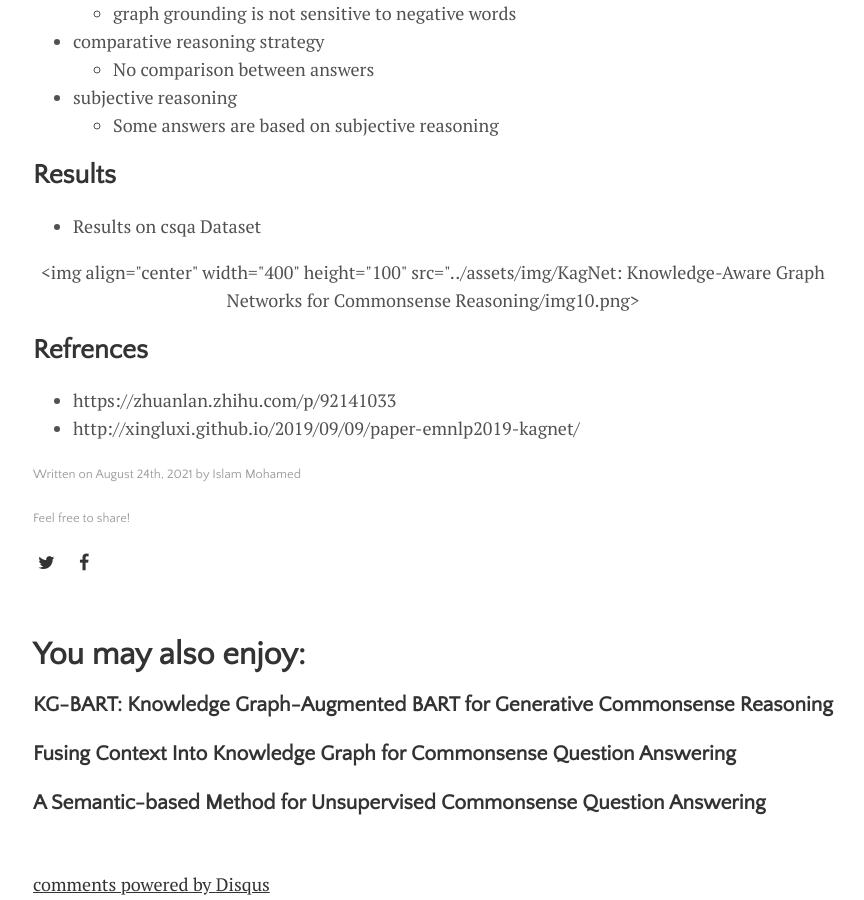
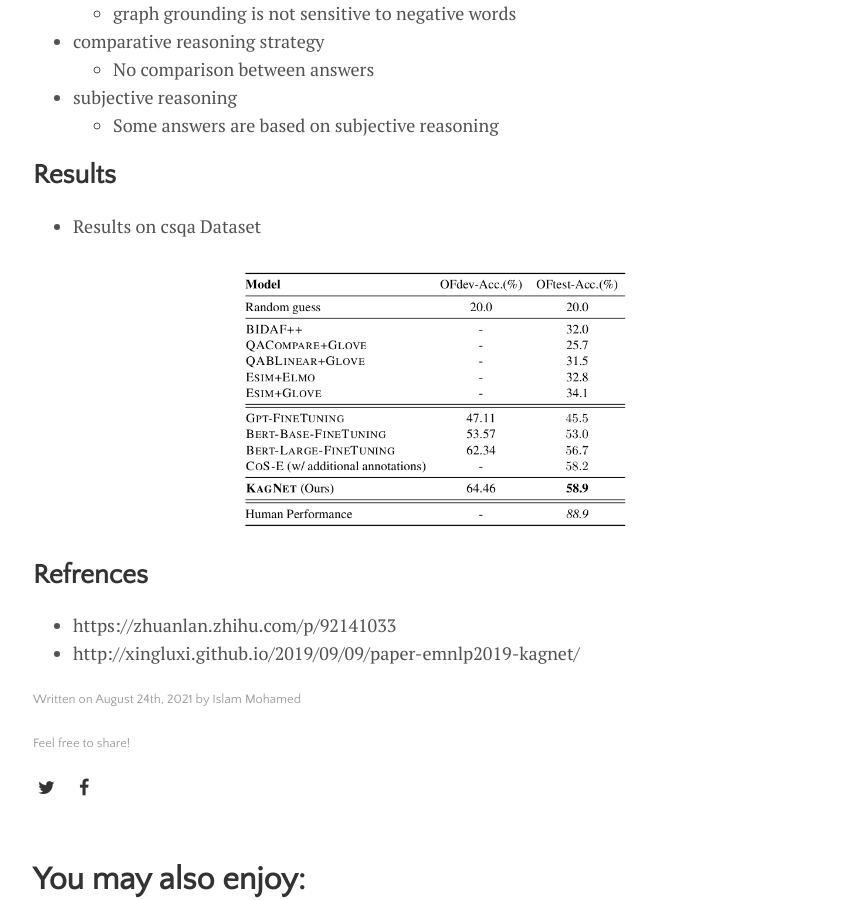
Before and after one commit to IslamMohamedMosaad/IslamMohamedMosaad.github.io, a Jekyll site: the page built from _posts/2021-08-24-KagNet: Knowledge-Aware Graph Networks for Commonsense Reasoning.md, in a window 1280 px wide and 900 px high, scrolled down 4826 px. Shown: the whole window, without its empty margins (207-1071 px from the left). Built offline with Jekyll 4.4.1, drawn with Linux system fonts in a browser that asks for light colours; comment, search, counter and statistics services are not loaded.

Commit message:
Update 2021-08-24-KagNet: Knowledge-Aware Graph Networks for Commonsense Reasoning.md

```diff
--- a/_posts/2021-08-24-KagNet: Knowledge-Aware Graph Networks for Commonsense Reasoning.md
+++ b/_posts/2021-08-24-KagNet: Knowledge-Aware Graph Networks for Commonsense Reasoning.md
@@ -120,9 +120,11 @@ image: KagNet_img1.jpg
 
 ## Results
 - Results on csqa Dataset
+
 <p align="center">
-<img align="center" width="400" height="100" src="../assets/img/KagNet: Knowledge-Aware Graph Networks for Commonsense Reasoning/img10.png>
+<img align="center" width="400" height="100" src="../assets/img/KagNet: Knowledge-Aware Graph Networks for Commonsense Reasoning/img10.png">
 </p>
+
 
 
 
```
